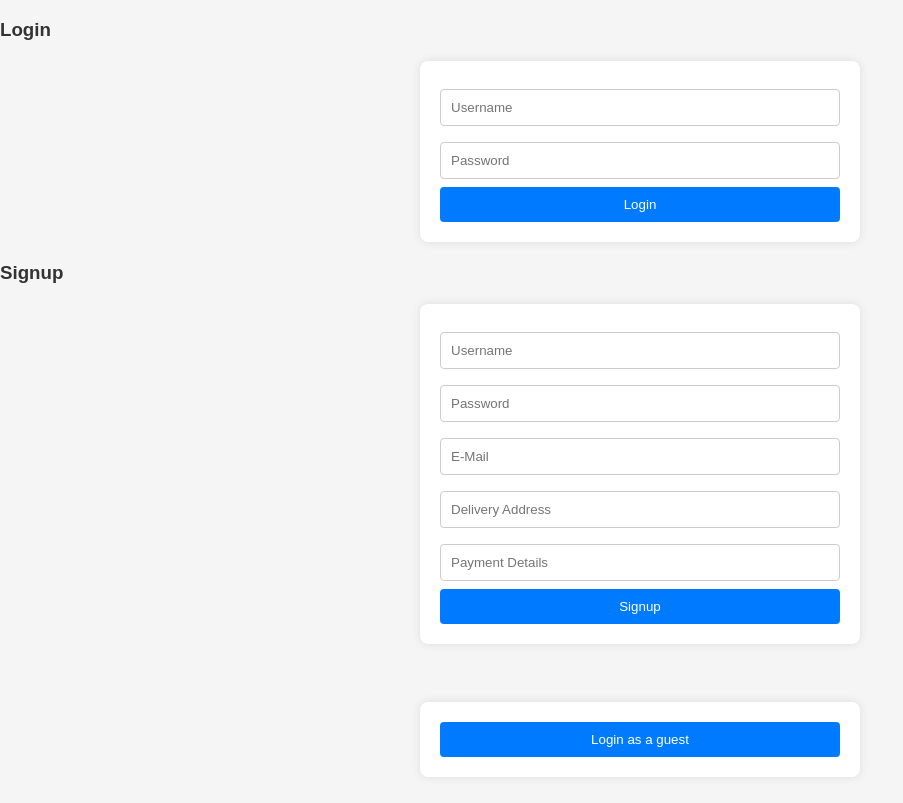
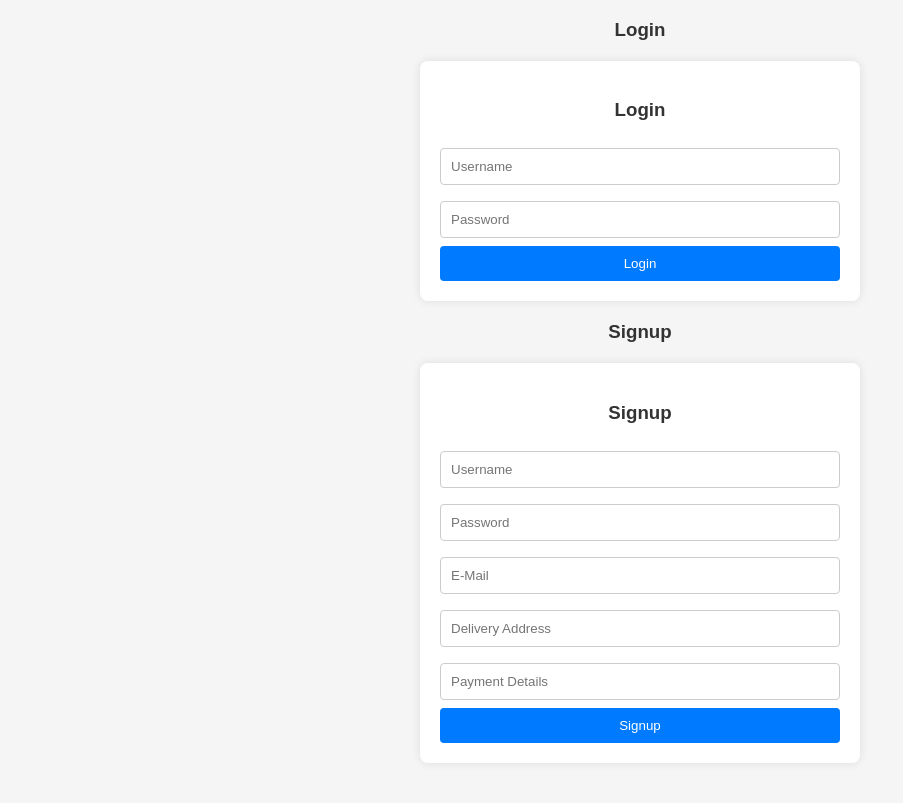
Before and after one commit to cucumberNimbus/ITECH3208-Codes, a PHP site: page / in a window 1280 px wide. Shown: the top 803 px of the page, without its empty margins (0-903 px from the left). Before the commit the page ends 757 px from the top, so only its background shows below. Run offline with PHP 8.4, Linux system fonts and the light colour scheme.

Commit message:
Updated files with added css

```diff
--- a/Shop/index.php
+++ b/Shop/index.php
@@ -18,9 +18,12 @@ require_once 'login_functions/login_view.inc.php';
             margin: 0;
             padding: 0;
         }
+
         h3 {
             color: #333;
+            text-align: center;
         }
+
         form {
             max-width: 400px;
             margin: 20px auto;
@@ -29,6 +32,7 @@ require_once 'login_functions/login_view.inc.php';
             border-radius: 8px;
             box-shadow: 0 0 10px rgba(0, 0, 0, 0.1);
         }
+
         input[type="text"],
         input[type="password"] {
             width: 100%;
@@ -38,6 +42,7 @@ require_once 'login_functions/login_view.inc.php';
             border-radius: 4px;
             box-sizing: border-box;
         }
+
         button {
             width: 100%;
             background-color: #007bff;
@@ -47,12 +52,20 @@ require_once 'login_functions/login_view.inc.php';
             border-radius: 4px;
             cursor: pointer;
         }
+
         button:hover {
             background-color: #0056b3;
         }
+
         .error-message {
             color: red;
             margin-top: 5px;
+        }
+
+        /* Centering header in form box */
+        .form-header {
+            display: flex;
+            justify-content: center;
         }
     </style>
 </head>
@@ -62,18 +75,29 @@ require_once 'login_functions/login_view.inc.php';
     <h3>Login</h3>
 
     <form action="login_functions/login.inc.php" method="post">
+        <div class="form-header">
+            <h3>Login</h3>
+        </div>
         <input type="text" name="username" placeholder="Username">
         <input type="password" name="pwd" placeholder="Password">
         <button>Login</button>
     </form>
 
     <?php
+    // Check if the function exists before calling it
+    if (function_exists('check_login_errors')) {
         check_login_errors();
+    } else {
+        echo "Error: Function check_login_errors not found";
+    }
     ?>
 
     <h3>Signup</h3>
 
     <form action="login_functions/signup.inc.php" method="post">
+        <div class="form-header">
+            <h3>Signup</h3>
+        </div>
         <input type="text" name="username" placeholder="Username">
         <input type="password" name="pwd" placeholder="Password">
         <input type="text" name="email" placeholder="E-Mail">
@@ -88,7 +112,11 @@ require_once 'login_functions/login_view.inc.php';
     </form>
 
     <?php
+    if (function_exists('check_signup_errors')) {
         check_signup_errors();
+    } else {
+        echo "Error: Function check_signup_errors not found";
+    }
     ?>
 
 </body>
```
Lines whose indentation alone changed are shown as unchanged.
